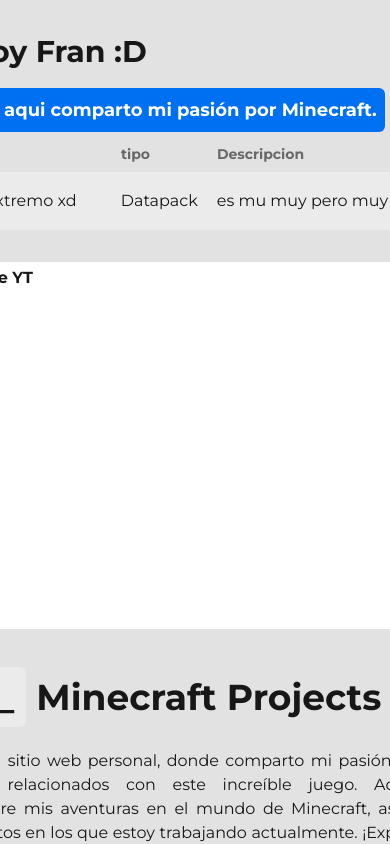
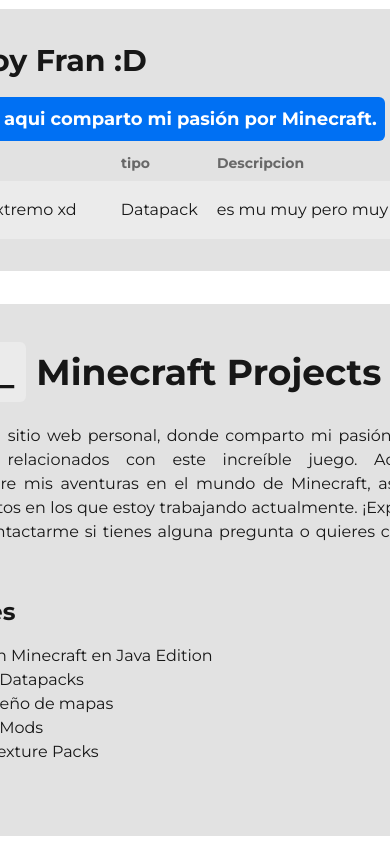
Before and after one commit to Fr4ny3r/fraan_minecraft, a Next.js app: page / in a window 390 px wide. Shown: the top 844 px of the page. Built offline with nearby package versions, Linux system fonts and the light colour scheme.

Commit message:
responsive modify

```diff
--- a/app/RootLayoutClient.tsx
+++ b/app/RootLayoutClient.tsx
@@ -90,7 +90,7 @@
           </ul>
         </div>
         </div>
-        <div className='flex relative justify-center pt-5'>
+        <div className='relative justify-center hidden xl:flex pt-5'>
         <span className='absolute -top-0 left-10 -translate-y-1/2 font-bold'>Ultimo video de YT</span>
             <lite-youtube
               videoid="8An9BRau7M4"
```
